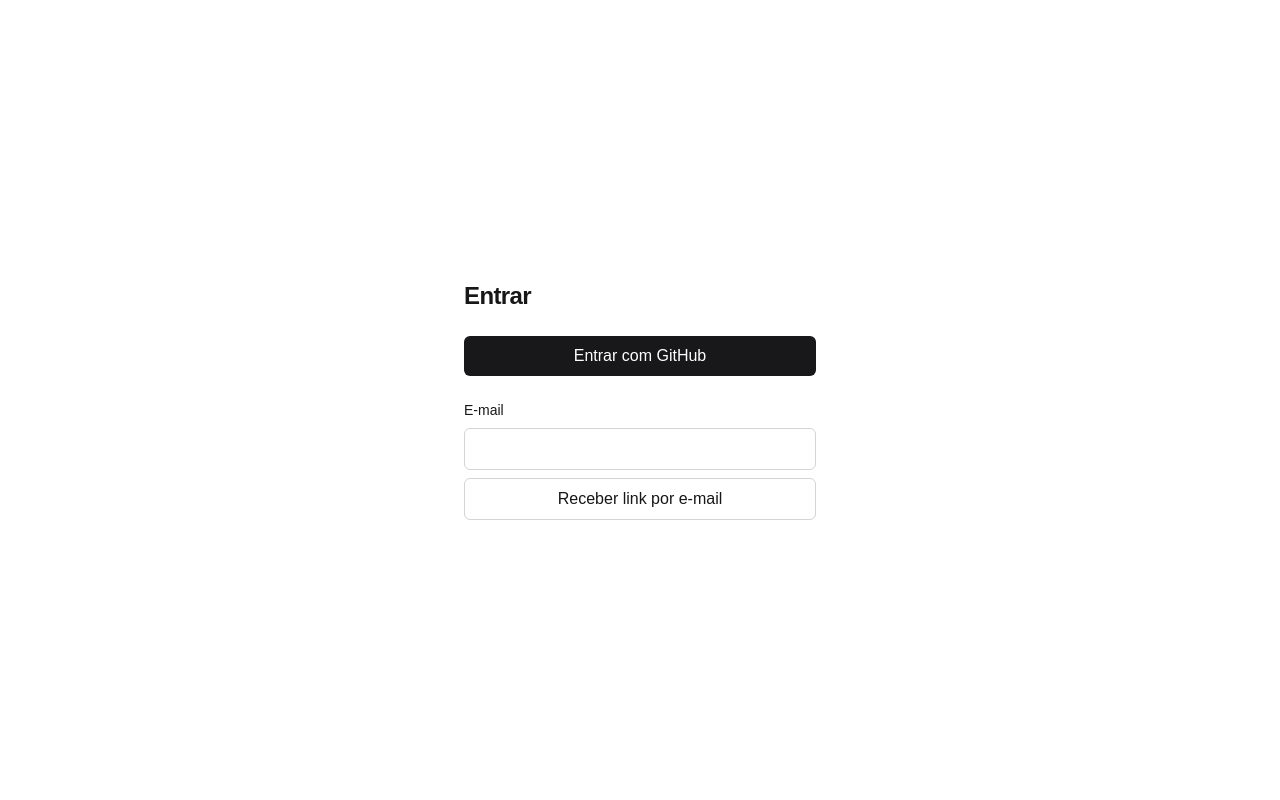
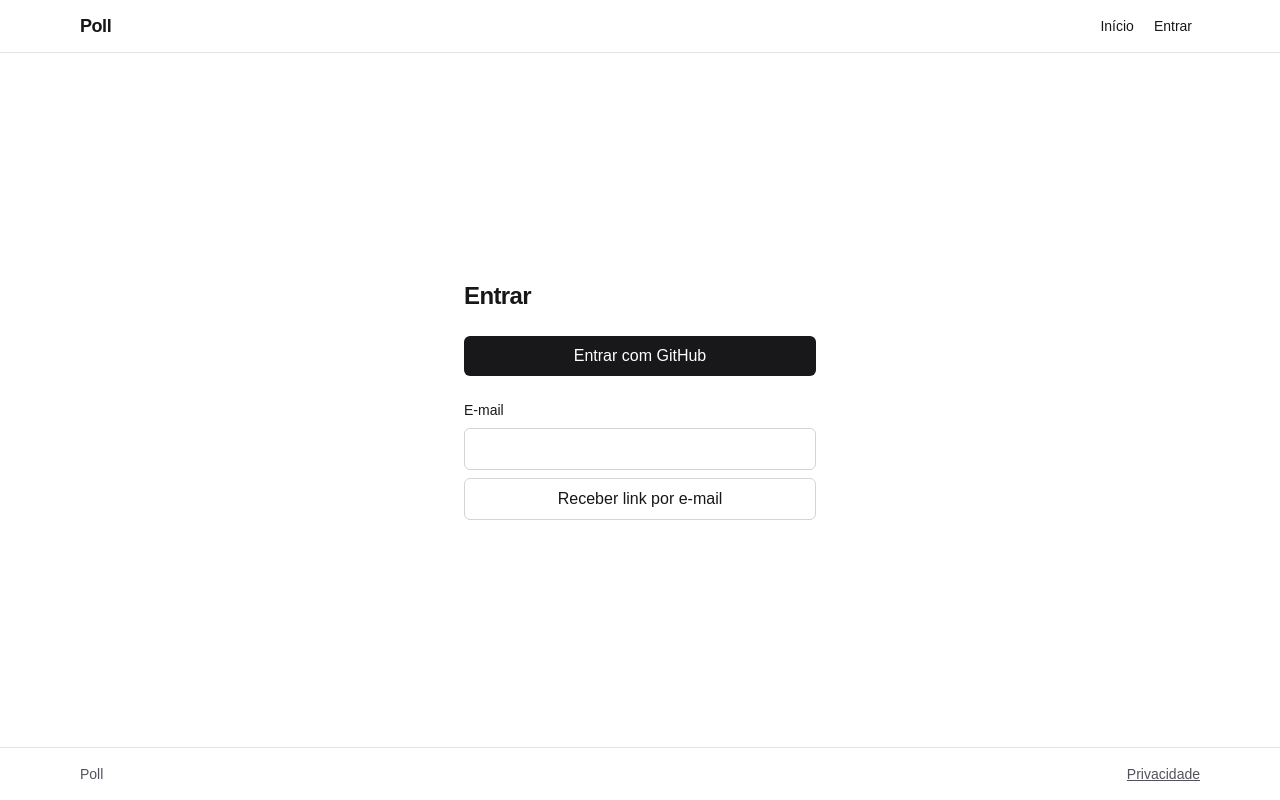
Before and after one commit to MarcosRBjunior/Poll, a Next.js app: page /login in a window 1280 px wide. Built offline with nearby package versions, Linux system fonts and the light colour scheme.

Commit message:
feat: cabeçalho e rodapé comuns com links conforme o perfil

```diff
--- a/src/app/admin/page.tsx
+++ b/src/app/admin/page.tsx
@@ -1,6 +1,5 @@
 import type { Metadata } from "next";
 import Link from "next/link";
-import { SignOutButton } from "@/components/auth/sign-out-button";
 
 export const metadata: Metadata = { title: "Administração — Poll" };
 
@@ -8,18 +7,22 @@ export const metadata: Metadata = { title: "Administração — Poll" };
 export default function AdminPage() {
   return (
     <main className="mx-auto flex w-full max-w-3xl flex-1 flex-col gap-6 px-4 py-16">
-      <div className="flex items-center justify-between gap-4">
       <h1 className="text-2xl font-semibold tracking-tight">Administração</h1>
-        <SignOutButton />
-      </div>
       <p className="text-zinc-700 dark:text-zinc-300">Você entrou como administrador.</p>
-      {/* Provisório até a lista de pesquisas (T05, F7). */}
+      <div className="flex flex-wrap gap-3">
+        <Link
+          href="/admin/surveys"
+          className="rounded-md bg-zinc-900 px-4 py-2 font-medium text-white dark:bg-zinc-100 dark:text-zinc-900"
+        >
+          Pesquisas
+        </Link>
         <Link
           href="/admin/surveys/new"
-        className="self-start rounded-md bg-zinc-900 px-4 py-2 font-medium text-white dark:bg-zinc-100 dark:text-zinc-900"
+          className="rounded-md border border-zinc-300 px-4 py-2 font-medium dark:border-zinc-700"
         >
           Nova pesquisa
         </Link>
+      </div>
     </main>
   );
 }
--- a/src/app/layout.tsx
+++ b/src/app/layout.tsx
@@ -1,5 +1,7 @@
 import type { Metadata } from "next";
 import { Geist, Geist_Mono } from "next/font/google";
+import { SiteFooter } from "@/components/layout/site-footer";
+import { SiteHeader } from "@/components/layout/site-header";
 import "./globals.css";
 
 const geistSans = Geist({
@@ -20,7 +22,11 @@ export const metadata: Metadata = {
 export default function RootLayout({ children }: LayoutProps<"/">) {
   return (
     <html lang="pt-BR" className={`${geistSans.variable} ${geistMono.variable} h-full antialiased`}>
-      <body className="min-h-full flex flex-col">{children}</body>
+      <body className="min-h-full flex flex-col">
+        <SiteHeader />
+        {children}
+        <SiteFooter />
+      </body>
     </html>
   );
 }
--- /dev/null
+++ b/src/components/layout/site-footer.tsx
@@ -0,0 +1,15 @@
+import Link from "next/link";
+
+/** Rodapé comum, com o caminho para a página de privacidade (T14). */
+export function SiteFooter() {
+  return (
+    <footer className="border-t border-zinc-200 dark:border-zinc-800">
+      <div className="mx-auto flex w-full max-w-6xl justify-between gap-4 px-4 py-4 text-sm text-zinc-600 dark:text-zinc-400">
+        <span>Poll</span>
+        <Link href="/privacy" className="underline">
+          Privacidade
+        </Link>
+      </div>
+    </footer>
+  );
+}
--- /dev/null
+++ b/src/components/layout/site-header.tsx
@@ -0,0 +1,56 @@
+import Link from "next/link";
+import { connection } from "next/server";
+import { Suspense } from "react";
+import { SignOutButton } from "@/components/auth/sign-out-button";
+import { getCurrentUser } from "@/lib/auth";
+
+const linkClass = "rounded px-2 py-1 hover:bg-zinc-100 dark:hover:bg-zinc-900";
+
+/** Cabeçalho comum (spec 7, Elementos comuns): links conforme o perfil. */
+export function SiteHeader() {
+  return (
+    <header className="border-b border-zinc-200 dark:border-zinc-800">
+      <div className="mx-auto flex w-full max-w-6xl flex-wrap items-center justify-between gap-2 px-4 py-3">
+        <Link href="/" className="text-lg font-semibold tracking-tight">
+          Poll
+        </Link>
+        <nav aria-label="Principal" className="flex flex-wrap items-center gap-1 text-sm">
+          <Link href="/" className={linkClass}>
+            Início
+          </Link>
+          {/* A sessão é por requisição: só esta parte espera por ela. */}
+          <Suspense fallback={null}>
+            <AccountLinks />
+          </Suspense>
+        </nav>
+      </div>
+    </header>
+  );
+}
+
+async function AccountLinks() {
+  await connection(); // sessão é por requisição: fora do prerender
+  const user = await getCurrentUser();
+  if (!user) {
+    return (
+      <Link href="/login" className={linkClass}>
+        Entrar
+      </Link>
+    );
+  }
+  return (
+    <>
+      {user.role === "ADMIN" && (
+        <>
+          <Link href="/admin/surveys" className={linkClass}>
+            Pesquisas
+          </Link>
+          <Link href="/admin" className={linkClass}>
+            Administração
+          </Link>
+        </>
+      )}
+      <SignOutButton />
+    </>
+  );
+}
--- /dev/null
+++ b/src/components/ui/copy-link-button.tsx
@@ -0,0 +1,37 @@
+"use client";
+
+import { useState } from "react";
+
+type Props = { path: string; className?: string };
+
+/** Copia o link público completo (RF-11, critério 2). */
+export function CopyLinkButton({ path, className }: Props) {
+  const [state, setState] = useState<"idle" | "copied" | "failed">("idle");
+
+  async function copy() {
+    try {
+      await navigator.clipboard.writeText(new URL(path, window.location.origin).toString());
+      setState("copied");
+    } catch {
+      setState("failed");
+    }
+  }
+
+  return (
+    <span className="inline-flex items-center gap-2">
+      <button
+        type="button"
+        onClick={() => void copy()}
+        className={
+          className ?? "rounded-md border border-zinc-300 px-2 py-1 text-sm dark:border-zinc-700"
+        }
+      >
+        Copiar link
+      </button>
+      <span aria-live="polite" className="text-sm text-zinc-600 dark:text-zinc-400">
+        {state === "copied" && "Link copiado."}
+        {state === "failed" && "Não foi possível copiar."}
+      </span>
+    </span>
+  );
+}
```
Lines whose indentation alone changed are shown as unchanged.
